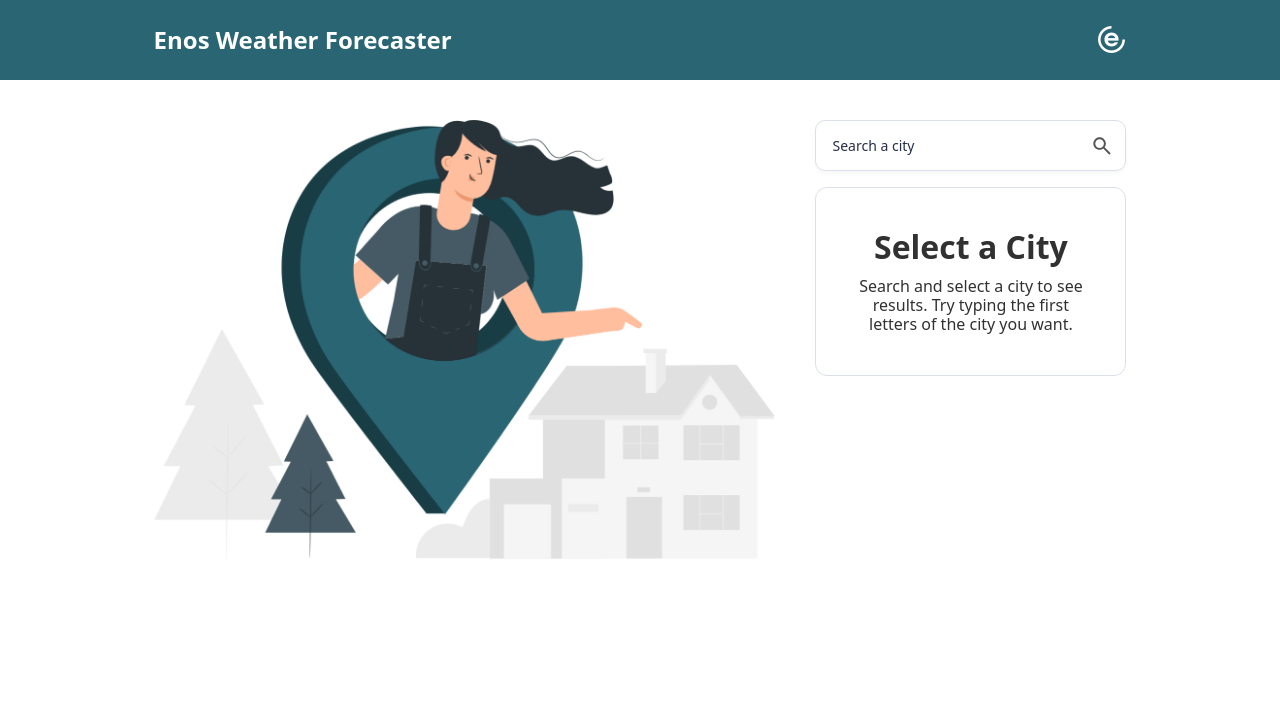
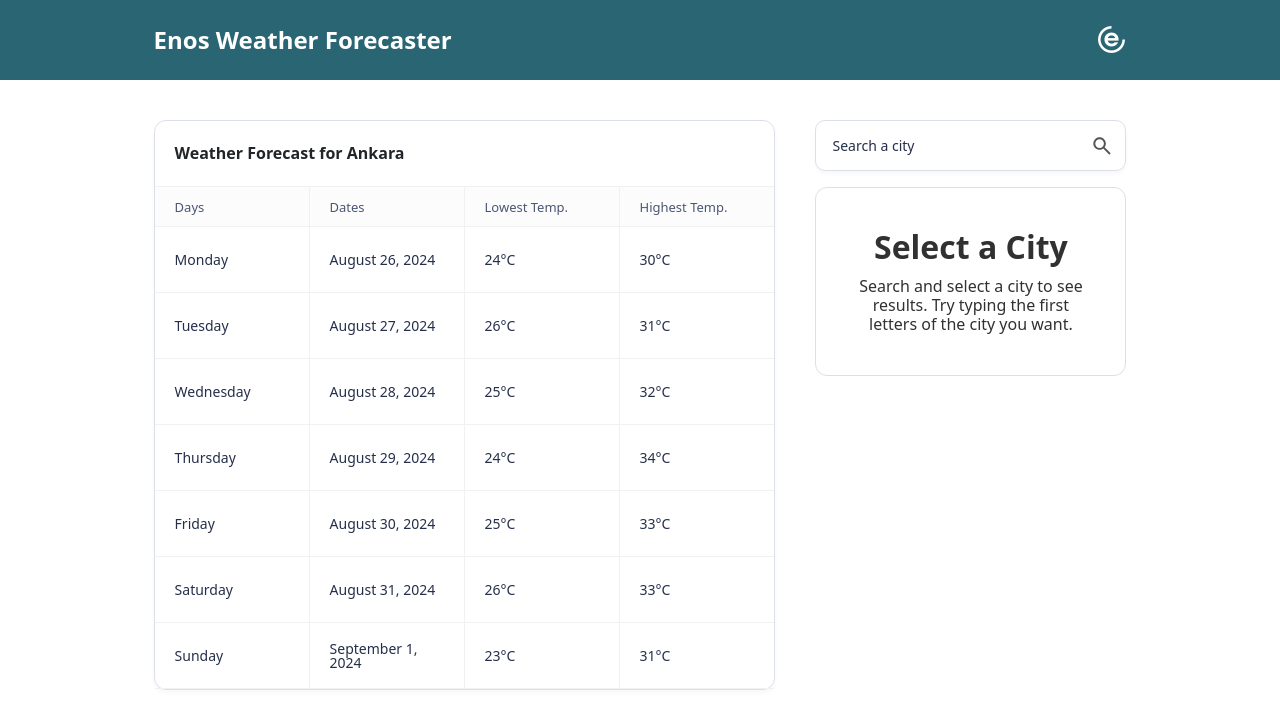
Before and after one commit to ensonal/EnosWeatherForecast-React, a React (Create React App) app in the folder enos-app/: page /forecast in a window 1280 px wide. Shown: the top 728 px of the page. Built offline with nearby package versions, Linux system fonts and the light colour scheme.

Commit message:
add table value

```diff
--- a/enos-app/src/modules/forecast/ui/ForecastTableContainer/ForecastTableContainer.tsx
+++ b/enos-app/src/modules/forecast/ui/ForecastTableContainer/ForecastTableContainer.tsx
@@ -1,8 +1,26 @@
-import forecastWelcomeBanner from "../../../../assets/images/forecast-welcome-banner.png";
+import DataTable from "../../../../components/common/DataTable/DataTable";
+
 export function ForecastTableContainer() {
+    const columns = [
+        { header: "Days", accessor: "day" },
+        { header: "Dates", accessor: "date" },
+        { header: "Lowest Temp.", accessor: "low" },
+        { header: "Highest Temp.", accessor: "high" }
+    ];
+
+    const forecastData = [
+        { day: "Monday", date: "August 26, 2024", low: "24°C", high: "30°C" },
+        { day: "Tuesday", date: "August 27, 2024", low: "26°C", high: "31°C" },
+        { day: "Wednesday", date: "August 28, 2024", low: "25°C", high: "32°C" },
+        { day: "Thursday", date: "August 29, 2024", low: "24°C", high: "34°C" },
+        { day: "Friday", date: "August 30, 2024", low: "25°C", high: "33°C" },
+        { day: "Saturday", date: "August 31, 2024", low: "26°C", high: "33°C" },
+        { day: "Sunday", date: "September 1, 2024", low: "23°C", high: "31°C" }
+    ];
+
     return (
         <div>
-            <img src={forecastWelcomeBanner} alt="Welcome to the forecast page" className="w-100 h-100" />
+            <DataTable title="Weather Forecast for Ankara" columns={columns} data={forecastData} />
         </div>
     );
 }
```
